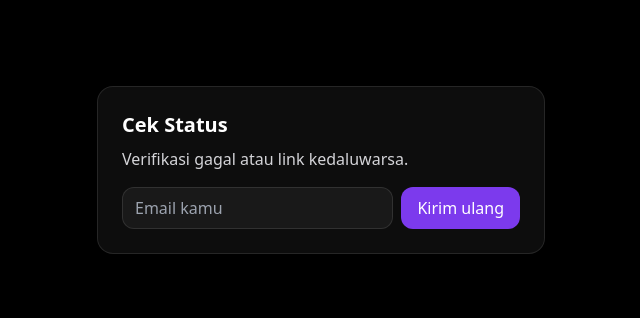
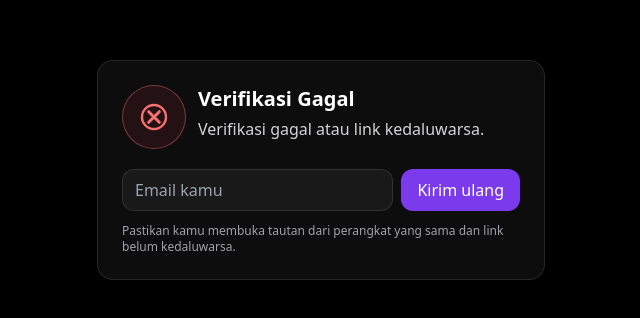
Before and after one commit to farrelabennaya/Sharebum-Fe, a React (Vite) app: page /verified in a window 1280 px wide. Shown: the part 230-548 px from the top of the page, without its empty margins (319-959 px from the left). Built offline with nearby package versions, Linux system fonts and the light colour scheme.

Commit message:
Verified Style

```diff
--- a/src/pages/Verified.jsx
+++ b/src/pages/Verified.jsx
@@ -1,53 +1,127 @@
 // src/pages/Verified.jsx
-import { useEffect, useState } from "react";
+import { useEffect, useState, useMemo } from "react";
 import { useNavigate } from "react-router-dom";
 
 export default function Verified() {
   const nav = useNavigate();
-  const [msg, setMsg] = useState("Memverifikasi...");
+
+  // status: loading | success | error
+  const [status, setStatus] = useState("loading");
+  const [msg, setMsg] = useState("Memverifikasi…");
 
   useEffect(() => {
     const p = new URLSearchParams(window.location.search);
     const ok = p.get("ok");
-    const token = p.get("token");
+    const hasToken = !!p.get("token"); // kita abaikan token, jangan auto-login
 
-    if (ok === "1" && token) {
-      // simpan token
-      localStorage.setItem("token", token);
+    if (ok === "1") {
+      // bersihkan token dari URL (privasi)
+      const clean = new URL(window.location.href);
+      clean.searchParams.delete("token");
+      window.history.replaceState({}, "", clean.toString());
 
-      // bersihkan token dari url (privasi)
-      const cleanUrl = window.location.origin + "/verified?ok=1";
-      window.history.replaceState({}, "", cleanUrl);
-
-      setMsg("Verifikasi berhasil. Mengarahkan ke dashboard...");
-      // kecilin delay biar ada feedback
-      setTimeout(() => nav("/dashboard"), 500);
-    } else if (ok === "1") {
-      setMsg("Verifikasi berhasil. Silakan masuk.");
+      setStatus("success");
+      setMsg("Email kamu sudah terverifikasi. Silakan masuk untuk melanjutkan.");
     } else {
+      setStatus("error");
       setMsg("Verifikasi gagal atau link kedaluwarsa.");
     }
-  }, [nav]);
+  }, []);
+
+  const Icon = useMemo(() => {
+    if (status === "loading") {
+      return (
+        <div className="relative grid place-items-center w-16 h-16">
+          <svg className="w-12 h-12 animate-spin" viewBox="0 0 24 24" fill="none" aria-hidden>
+            <circle cx="12" cy="12" r="10" stroke="currentColor" strokeOpacity="0.25" strokeWidth="3" />
+            <path d="M4 12a8 8 0 0 1 8-8" stroke="currentColor" strokeWidth="3" />
+          </svg>
+        </div>
+      );
+    }
+    if (status === "success") {
+      return (
+        <div className="relative grid place-items-center w-16 h-16">
+          <span className="absolute inline-block w-16 h-16 rounded-full border border-emerald-400/30 animate-ping" />
+          <div className="relative grid place-items-center w-16 h-16 rounded-full bg-emerald-500/15 border border-emerald-400/40">
+            <svg viewBox="0 0 24 24" className="w-8 h-8" aria-hidden>
+              <path
+                d="M20 7 9 18l-5-5"
+                fill="none"
+                stroke="rgb(52, 211, 153)"
+                strokeWidth="2.5"
+                strokeLinecap="round"
+                strokeLinejoin="round"
+                className="check-path"
+              />
+            </svg>
+          </div>
+        </div>
+      );
+    }
+    return (
+      <div className="relative grid place-items-center w-16 h-16">
+        <div className="relative grid place-items-center w-16 h-16 rounded-full bg-rose-500/10 border border-rose-400/40">
+          <svg viewBox="0 0 24 24" className="w-8 h-8" aria-hidden>
+            <circle cx="12" cy="12" r="9" fill="none" stroke="rgb(248, 113, 113)" strokeWidth="1.8" />
+            <path d="M8 8l8 8M16 8l-8 8" stroke="rgb(248, 113, 113)" strokeWidth="2.2" strokeLinecap="round" />
+          </svg>
+        </div>
+      </div>
+    );
+  }, [status]);
 
   return (
     <div className="min-h-svh grid place-items-center bg-black text-white">
-      <div className="max-w-md w-full p-6 rounded-2xl border border-white/10 bg-white/5 backdrop-blur">
-        <h1 className="text-xl font-semibold mb-2">Cek Status</h1>
+      <div
+        className="max-w-md w-full p-6 rounded-2xl border border-white/10 bg-white/5 backdrop-blur"
+        role="status"
+        aria-live="polite"
+      >
+        <div className="flex items-start gap-3">
+          {Icon}
+          <div className="flex-1">
+            <h1 className="text-xl font-semibold mb-1">
+              {status === "loading" && "Memverifikasi"}
+              {status === "success" && "Berhasil Diverifikasi"}
+              {status === "error" && "Verifikasi Gagal"}
+            </h1>
             <p className="text-zinc-300">{msg}</p>
+          </div>
+        </div>
 
-        {/* Opsi kirim ulang kalau gagal */}
-        {msg.includes("gagal") && (
+        {/* Aksi lanjutan */}
+        {status === "success" && (
+          <div className="mt-5 flex items-center gap-2">
+            <button
+              onClick={() => nav("/")}
+              className="px-4 py-2 rounded-xl bg-violet-600 hover:bg-violet-700 transition"
+            >
+              Masuk
+            </button>
+            <button
+              onClick={() => nav("/")}
+              className="px-4 py-2 rounded-xl border border-white/10 bg-white/5 hover:bg-white/10 transition"
+            >
+              Ke Halaman Login
+            </button>
+          </div>
+        )}
+
+        {status === "error" && (
+          <>
             <form
-            className="mt-4 flex gap-2"
+              className="mt-5 flex gap-2"
               onSubmit={async (e) => {
                 e.preventDefault();
                 const email = new FormData(e.currentTarget).get("email");
                 try {
-                await fetch("/api/email/verification-notification", {
+                  const res = await fetch("/api/email/verification-notification", {
                     method: "POST",
                     headers: { "Content-Type": "application/json" },
                     body: JSON.stringify({ email }),
                   });
+                  if (!res.ok) throw new Error();
                   alert("Jika email terdaftar, tautan verifikasi dikirim ulang.");
                 } catch {
                   alert("Gagal mengirim ulang.");
@@ -59,14 +133,31 @@ export default function Verified() {
                 type="email"
                 placeholder="Email kamu"
                 required
-              className="flex-1 rounded-xl bg-white/5 border border-white/10 px-3 py-2"
+                className="flex-1 rounded-xl bg-white/5 border border-white/10 px-3 py-2 outline-none focus:ring-2 focus:ring-white/15"
               />
-            <button className="px-4 py-2 rounded-xl bg-violet-600">
+              <button className="px-4 py-2 rounded-xl bg-violet-600 hover:bg-violet-700 transition">
                 Kirim ulang
               </button>
             </form>
+
+            <p className="mt-3 text-xs text-zinc-400">
+              Pastikan kamu membuka tautan dari perangkat yang sama dan link belum kedaluwarsa.
+            </p>
+          </>
         )}
       </div>
+
+      {/* CSS animasi check-path (stroke draw) */}
+      <style>{`
+        .check-path {
+          stroke-dasharray: 40;
+          stroke-dashoffset: 40;
+          animation: draw 600ms ease forwards 120ms;
+        }
+        @keyframes draw {
+          to { stroke-dashoffset: 0; }
+        }
+      `}</style>
     </div>
   );
 }
```
Lines whose indentation alone changed are shown as unchanged.
